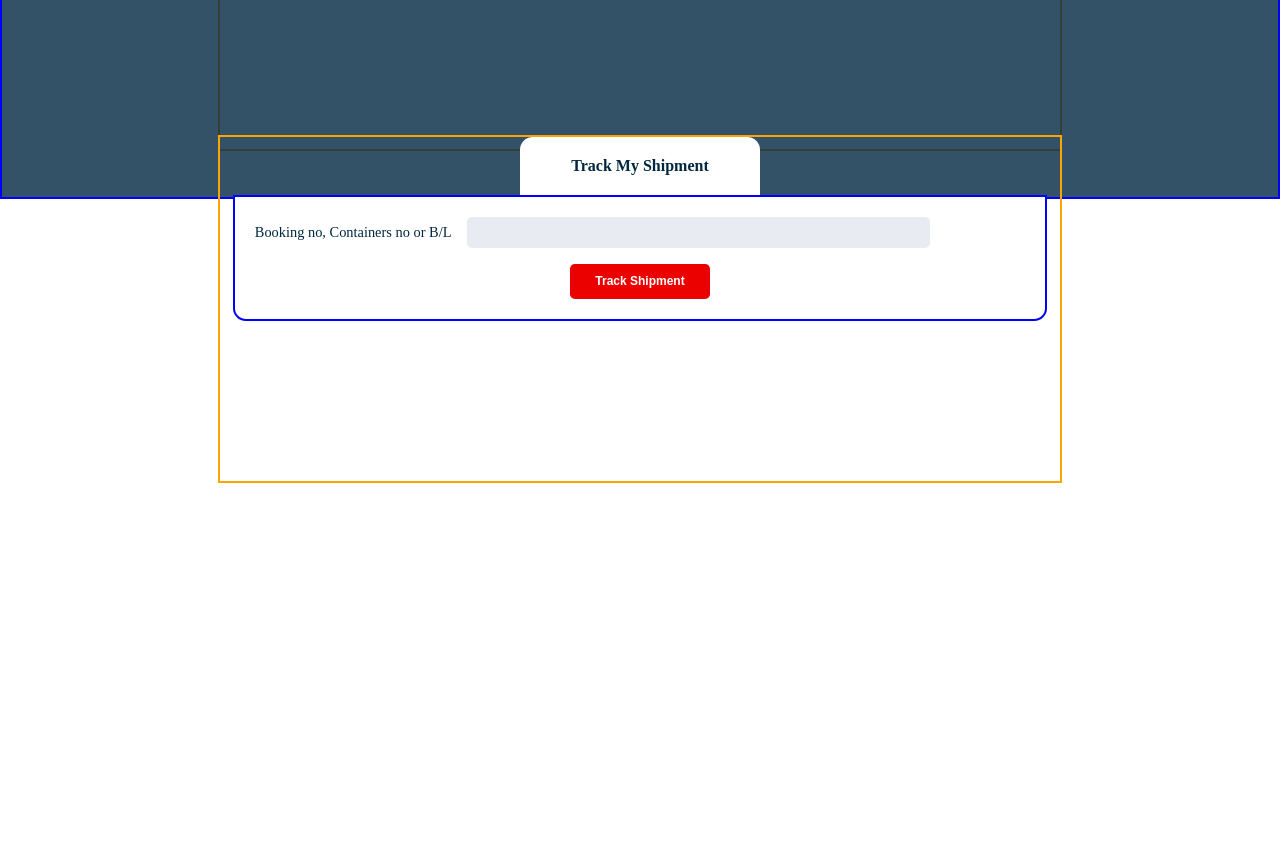
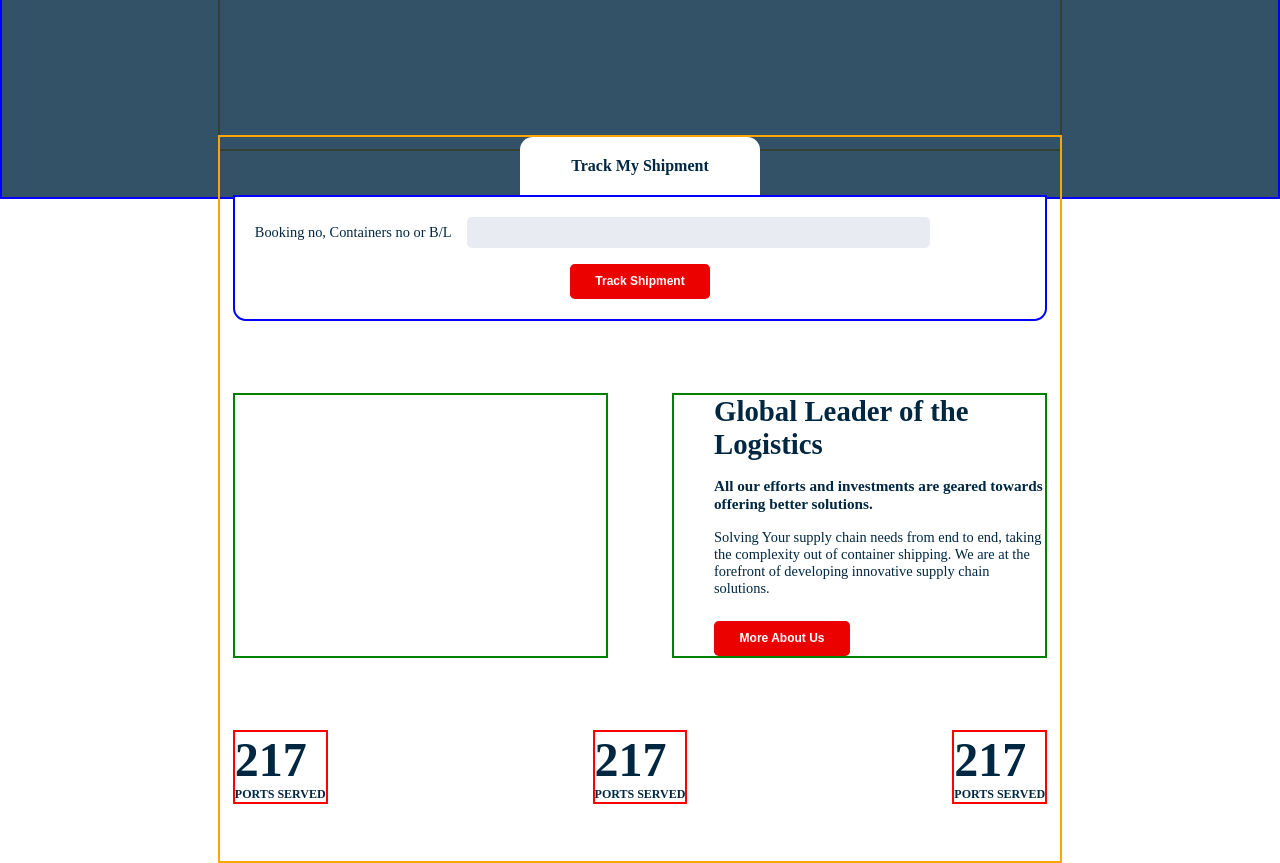
Before and after one commit to tracemycodes/fullstack_logistics_service_webapp, a React (Create React App) app: page / in a window 1280 px wide. Shown: the part 1980-2843 px from the top of the page. Before the commit the page ends 2463 px from the top, so only its background shows below. Built offline with nearby package versions, Linux system fonts and the light colour scheme.

Commit message:
track shipment styling UI

```diff
--- a/src/components/LandingPage/TrackShipment.js
+++ b/src/components/LandingPage/TrackShipment.js
@@ -29,12 +29,13 @@ const TrackBtn = styled(Btn)`
   display: block;
   margin: auto;
   margin-top: 1rem;
-`
+`;
 
 const TrackSection = styled(DivContainer)`
   margin-top: -4rem;
   z-index: 2;
   position: relative;
+  padding-bottom: 3.6rem;
 
   div {
     background-color: #fff;
@@ -45,31 +46,30 @@ const TrackSection = styled(DivContainer)`
     display: flex;
     align-items: center;
     justify-content: center;
-    border-top-right-radius: .8rem;
-    border-top-left-radius: .8rem;
+    border-top-right-radius: 0.8rem;
+    border-top-left-radius: 0.8rem;
     margin: auto;
     color: rgb(0, 39, 65);
   }
 
   form {
     border: 2px solid blue;
-    margin-bottom: 10rem;
-    border-bottom-right-radius: .8rem;
-    border-bottom-left-radius: .8rem;
+    border-bottom-right-radius: 0.8rem;
+    border-bottom-left-radius: 0.8rem;
     background-color: #fff;
     color: rgb(0, 39, 65);
     padding: 1.25rem;
 
     label {
-      font-size: .9rem;
+      font-size: 0.9rem;
       margin-right: 1rem;
     }
     input {
       width: 60%;
       background-color: #e8ebf2;
       border: none;
-      padding: .5rem;
-      border-radius: .3rem;
+      padding: 0.5rem;
+      border-radius: 0.3rem;
 
       :focus {
         outline: 2px solid #002741;
@@ -77,6 +77,60 @@ const TrackSection = styled(DivContainer)`
     }
   }
 
+  section {
+    display: grid;
+    grid-template-columns: 1fr 1fr;
+    gap: 4rem;
+    margin: 4.5rem 0;
+
+    article {
+      border: 2px solid green;
+    }
+    .article-text {
+      padding-left: 2.5rem;
+      color: rgb(0, 39, 65);
+      h2 {
+        font-size: 1.8rem;
+      }
+      h5 {
+        margin: 1rem 0;
+        font-size: 0.95rem;
+      }
+      p {
+        font-size: 0.9rem;
+        margin-bottom: 1.5rem;
+      }
+    }
+  }
+  .statistics {
+    display: flex;
+    justify-content: space-between;
+    width: 100%;
+    border-radius: unset;
+    margin: unset;
+    padding: unset;
+
+    > div {
+      border-radius: unset;
+      width: unset;
+      margin: unset;
+      padding: unset;
+      .count {
+        margin: unset;
+        padding: unset;
+        display: block;
+        width: 100%;
+        border-radius: unset;
+        border: 2px solid red;
+        p {
+          font-size: 0.75rem;
+        }
+        .count-num {
+          font-size: 3rem;
+        }
+      }
+    }
+  }
 `;
 
 const TrackShipment = () => {
@@ -89,19 +143,49 @@ const TrackShipment = () => {
       </Banner>
       <TrackSection>
         <div>
-          <p>
-
-          Track My Shipment
-          </p>
+          <p>Track My Shipment</p>
         </div>
         <form>
-          <label htmlFor="booking-no">Booking no, Containers no or B/L</label>
-          <input type="text" name="booking-no" id="tack-no" />
+          <label htmlFor='booking-no'>Booking no, Containers no or B/L</label>
+          <input type='text' name='booking-no' id='tack-no' />
           <TrackBtn type='submit'>Track Shipment</TrackBtn>
         </form>
         <section>
-
+          <article></article>
+          <article className='article-text'>
+            <h2>Global Leader of the Logistics</h2>
+            <h5>
+              All our efforts and investments are geared towards offering better
+              solutions.
+            </h5>
+            <p>
+              Solving Your supply chain needs from end to end, taking the
+              complexity out of container shipping. We are at the forefront of
+              developing innovative supply chain solutions.
+            </p>
+            <Btn>More About Us</Btn>
+          </article>
         </section>
+        <div className='statistics'>
+          <div>
+            <div className='count'>
+              <p className='count-num'>217</p>
+              <p>PORTS SERVED</p>
+            </div>
+          </div>
+          <div>
+            <div className='count'>
+              <p className='count-num'>217</p>
+              <p>PORTS SERVED</p>
+            </div>
+          </div>
+          <div>
+            <div className='count'>
+              <p className='count-num'>217</p>
+              <p>PORTS SERVED</p>
+            </div>
+          </div>
+        </div>
       </TrackSection>
     </>
   );
```
